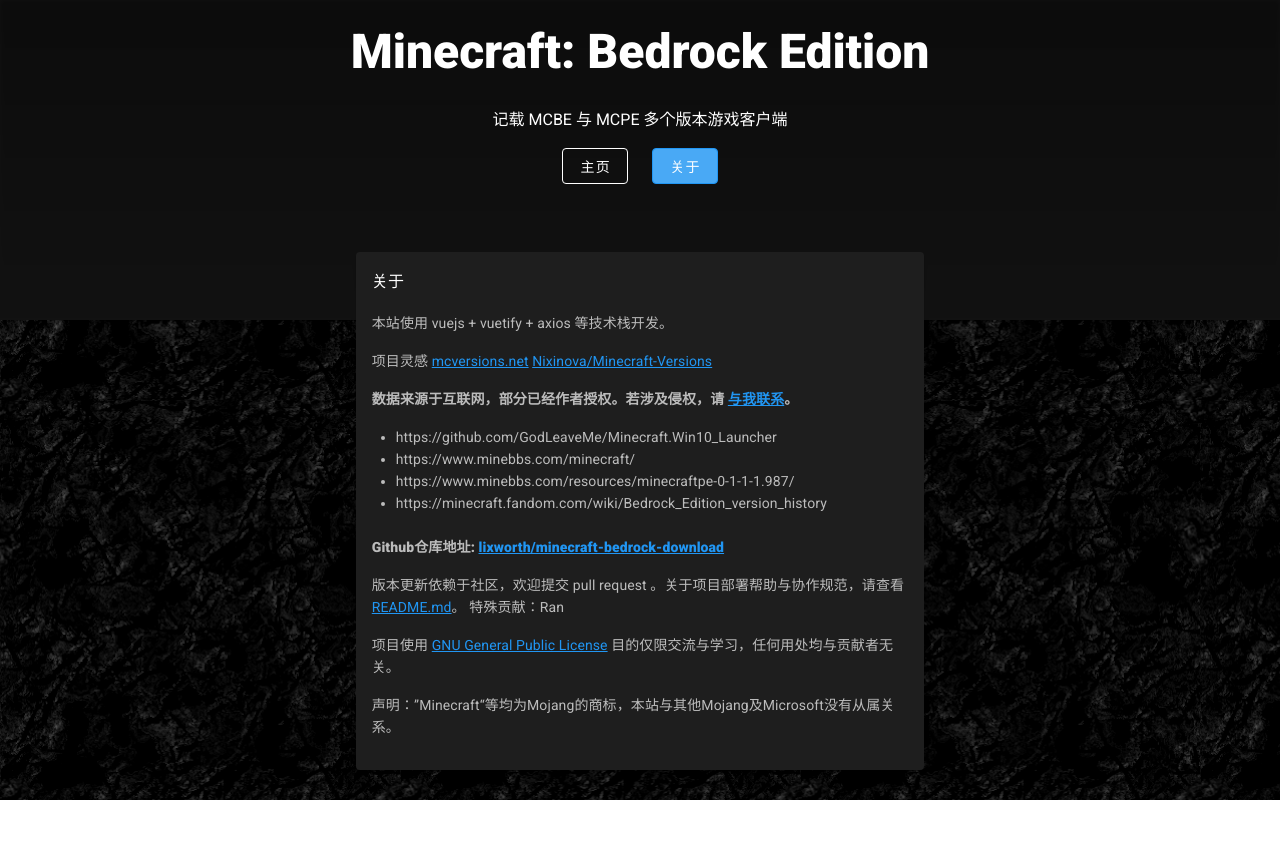
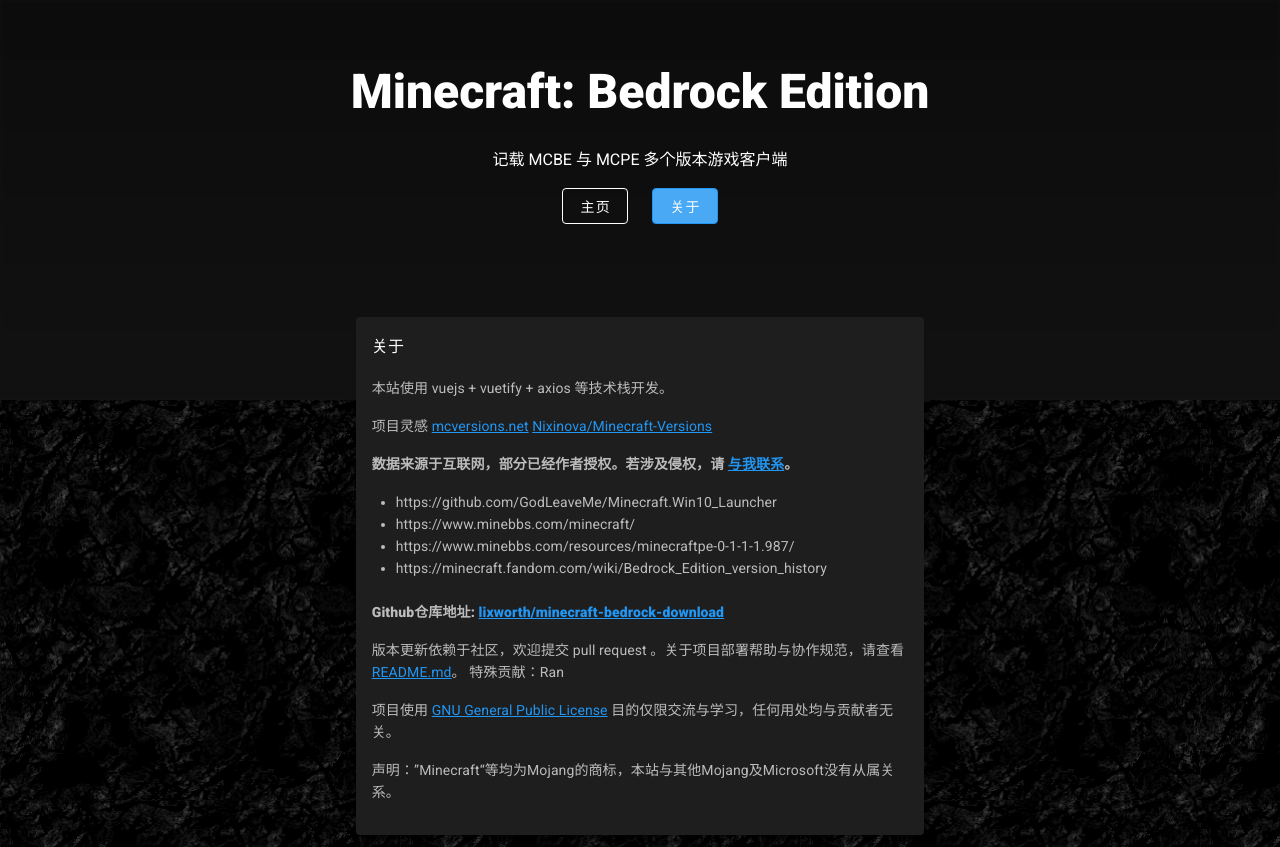
Before and after one commit to lixworth/minecraft-bedrock-download, a Vue app: page /#/about in a window 1280 px wide. Before the commit the page ends 800 px from the top, so only its background shows below. Built offline with nearby package versions, Linux system fonts and the light colour scheme.

Commit message:
fix 自适应尺寸

```diff
--- a/src/components/Banner.vue
+++ b/src/components/Banner.vue
@@ -10,7 +10,7 @@
         <v-img
             src="~@/assets/img.png"
             gradient="to top, rgba(0, 0, 1, 0), rgba(0, 0, 0, 0.33)"
-            height="40vh"
+            height="400px"
         >
             <div class="fill-height mt-0 mt-md-n15 d-flex mx-auto">
                 <v-row
--- a/src/views/About.vue
+++ b/src/views/About.vue
@@ -1,5 +1,5 @@
 <template>
-    <v-container style="margin-top: -10vh">
+    <v-container style="margin-top: -95px">
         <v-row
             justify="center"
         >
--- a/src/views/Home.vue
+++ b/src/views/Home.vue
@@ -1,5 +1,5 @@
 <template>
-    <v-container style="margin-top: -10vh">
+    <v-container style="margin-top: -95px">
         <v-row
             justify="center"
         >
```
